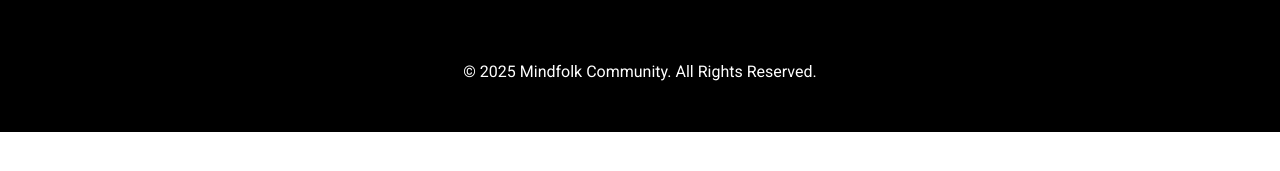
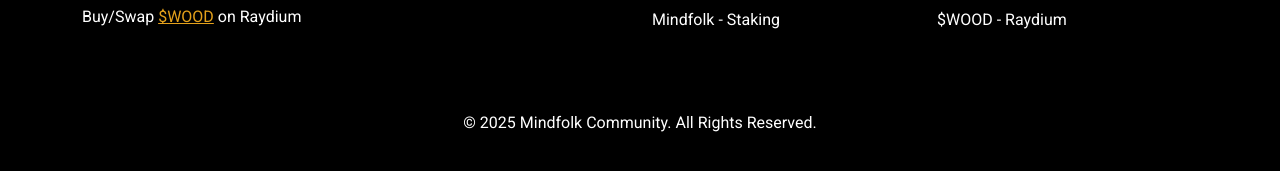
Before and after one commit to BAD-RELIGION/mindfolkpage, a website: page index.html in a window 1280 px wide. Shown: the part 4399-4570 px from the top of the page. Before the commit the page ends 4531 px from the top, so only its background shows below. Drawn offline with Linux system fonts and the light colour scheme.

Commit message:
Add files via upload

```diff
--- a/index.html
+++ b/index.html
@@ -246,6 +246,7 @@
             </div>
             <p class="mb-3">
               Mindfolk is a community-driven NFT project on Solana. Together we build, create, and shape the future of this collection. Chop Chop!
+              <br> <br><a href="https://raydium.io/swap/?inputMint=sol&outputMint=674PmuiDtgKx3uKuJ1B16f9m5L84eFvNwj3xDMvHcbo7" class="text-white" target="_blank" rel="noopener">Buy/Swap <span class="text-warning text-decoration-underline">$WOOD</span> on Raydium</a>
             </p>
           </div>
 
@@ -257,6 +258,7 @@
               <li><a href="https://magiceden.io/marketplace/mindfolk" class="text-white" target="_blank" rel="noopener">Mindfolk — Magic Eden</a></li>
               <li><a href="https://www.tensor.trade/trade/mindfolk" class="text-white" target="_blank" rel="noopener">Mindfolk — Tensor</a></li>
               <li><a href="https://discord.gg/A9z9QRYRHu" class="text-white" target="_blank" rel="noopener">Mindfolk — Discord</a></li>
+              <li><a href="https://www.nftstake.app/mindfolk" class="text-white" target="_blank" rel="noopener">Mindfolk - Staking</a></li>
             </ul>
           </div>
 
@@ -268,6 +270,7 @@
               <li><a href="https://magiceden.io/marketplace/mindlings" class="text-white" target="_blank" rel="noopener">Mindlings — Magic Eden</a></li>
               <li><a href="https://www.tensor.trade/trade/mindlings" class="text-white" target="_blank" rel="noopener">Mindlings — Tensor</a></li>
               <li><a href="https://x.com/the_mindfolk" class="text-white" target="_blank" rel="noopener">Mindfolk - X</a></li>
+              <li><a href="https://raydium.io/swap/?inputMint=sol&outputMint=674PmuiDtgKx3uKuJ1B16f9m5L84eFvNwj3xDMvHcbo7" class="text-white" target="_blank" rel="noopener">$WOOD - Raydium</a></li>
             </ul>
           </div>
         </div>
```
